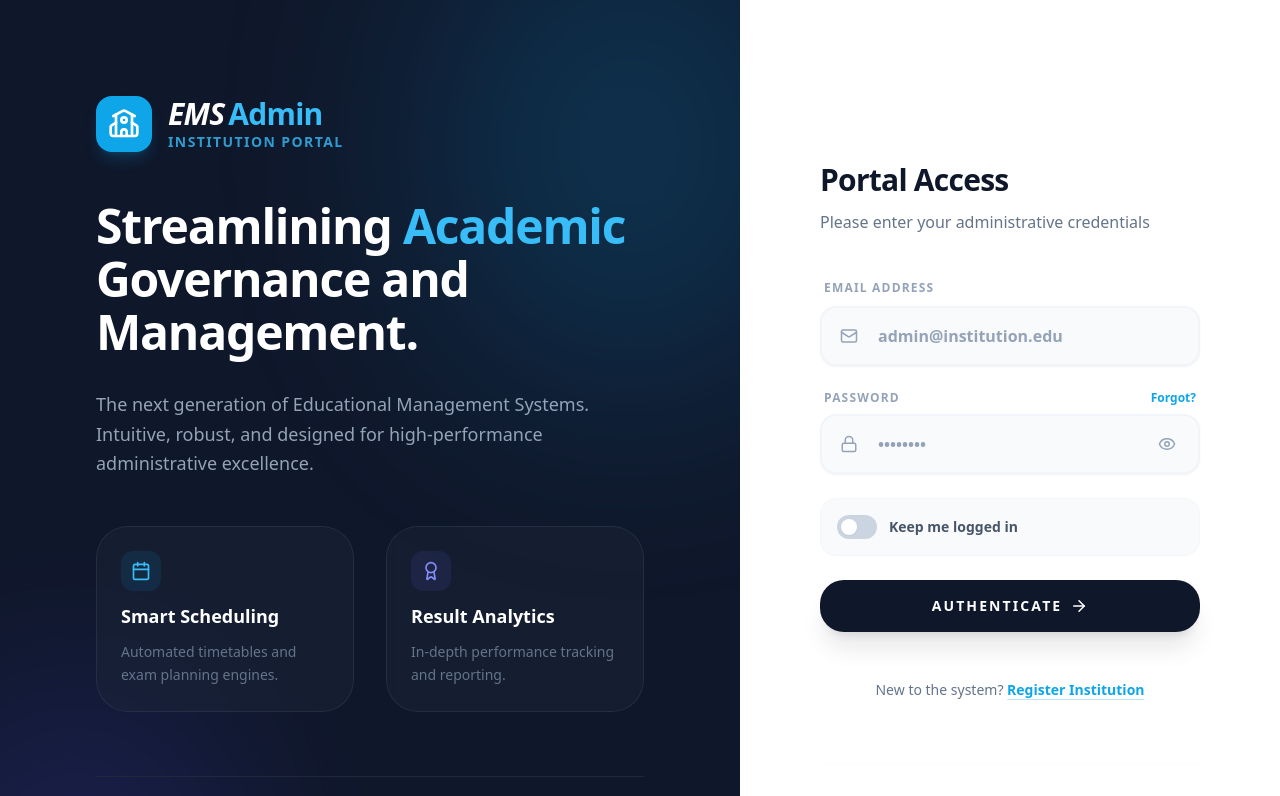
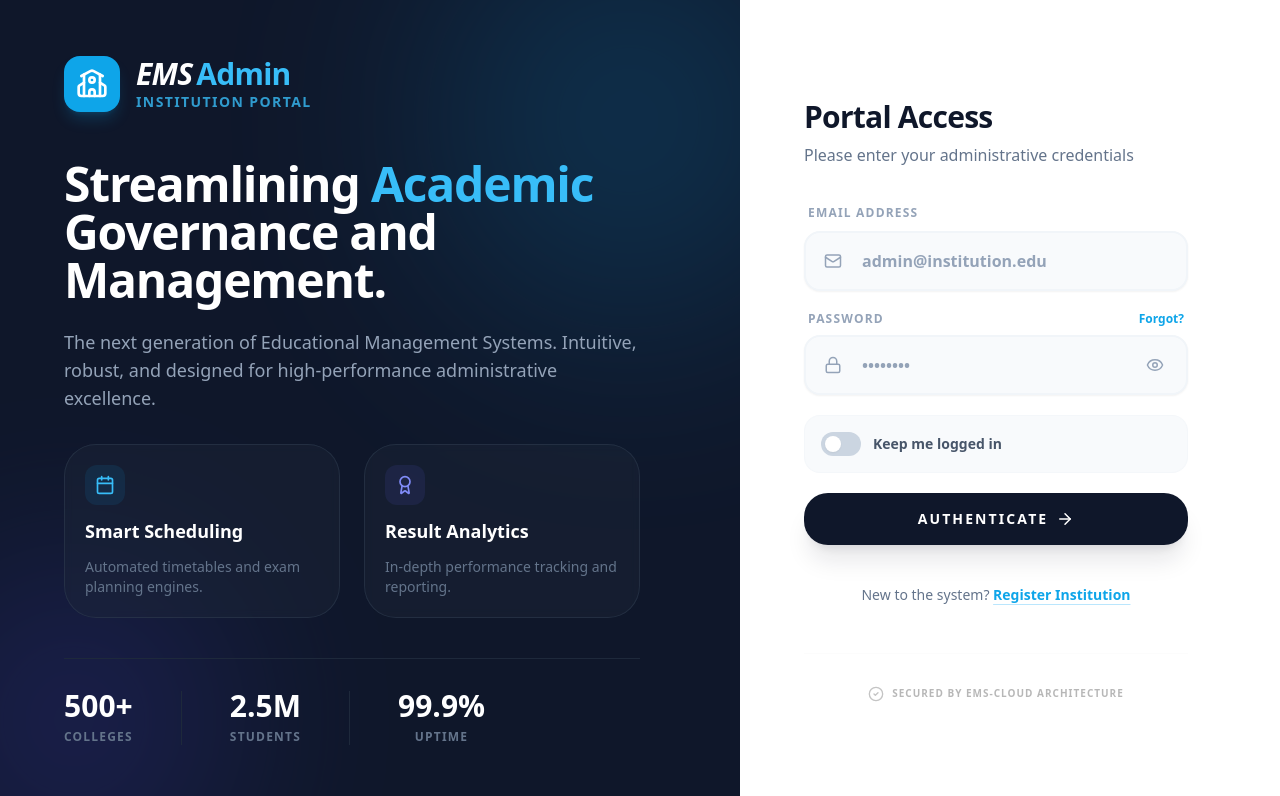
Before and after one commit to dpsrikanth/MP_DHE_EMS_RD, a React (Create React App) app in the folder mp-ems/: page / in a window 1280 px wide. Shown: the top 796 px of the page. Built offline with nearby package versions, Linux system fonts and the light colour scheme.

Commit message:
feat: implement core UI layout, login page, and global styling with Tailwind CSS.

```diff
--- a/mp-ems/src/components/Layout.js
+++ b/mp-ems/src/components/Layout.js
@@ -25,7 +25,7 @@ const Layout = ({ children }) => {
   }, []);
 
   return (
-    <div className="min-h-screen bg-slate-50 flex overflow-hidden">
+    <div className="min-h-screen bg-slate-50 flex">
       {/* Mobile Overlay */}
       {isSidebarOpen && (
         <div
@@ -42,7 +42,7 @@ const Layout = ({ children }) => {
         <Navbar toggleSidebar={() => setIsSidebarOpen(!isSidebarOpen)} isSidebarOpen={isSidebarOpen} />
 
         {/* Page Content */}
-        <main className="flex-1 p-4 lg:p-8 pb-12 animate-in fade-in slide-in-from-bottom-2 duration-500 overflow-y-auto">
+        <main className="flex-1 p-4 lg:p-8 pb-12 animate-in fade-in slide-in-from-bottom-2 duration-500">
           <div className="max-w-7xl mx-auto">
             {children}
           </div>
--- a/mp-ems/src/index.css
+++ b/mp-ems/src/index.css
@@ -15,3 +15,25 @@ code {
   font-family: source-code-pro, Menlo, Monaco, Consolas, 'Courier New',
     monospace;
 }
+
+/* Global Scrollbar Hiding */
+::-webkit-scrollbar {
+  display: none;
+  width: 0;
+  height: 0;
+}
+
+* {
+  -ms-overflow-style: none;  /* IE and Edge */
+  scrollbar-width: none;  /* Firefox */
+}
+
+/* Specific classes if needed */
+.no-scrollbar::-webkit-scrollbar {
+  display: none;
+}
+
+.no-scrollbar {
+  -ms-overflow-style: none;
+  scrollbar-width: none;
+}
--- a/mp-ems/src/pages/Login.js
+++ b/mp-ems/src/pages/Login.js
@@ -66,9 +66,9 @@ const Login = () => {
   };
 
   return (
-    <div className="min-h-screen bg-white flex flex-col md:flex-row font-sans overflow-hidden">
+    <div className="h-screen bg-white flex flex-col md:flex-row font-sans overflow-hidden">
       {/* Left Panel: Brand & Stats */}
-      <div className="relative flex-1 bg-slate-900 overflow-hidden hidden lg:flex flex-col justify-center p-16 xl:p-24 overflow-y-auto">
+      <div className="relative flex-1 bg-slate-900 overflow-hidden hidden lg:flex flex-col justify-center p-8 xl:p-16">
         {/* Abstract Background Design */}
         <div className="absolute top-0 left-0 w-full h-full opacity-20 pointer-events-none">
           <div className="absolute top-[-10%] right-[-10%] w-[50%] h-[50%] bg-sky-500 rounded-full blur-[120px]" />
@@ -86,32 +86,32 @@ const Login = () => {
             </div>
           </div>
 
-          <h2 className="text-5xl font-black text-white leading-[1.1] mb-8 tracking-tight">
+          <h2 className="text-4xl xl:text-5xl font-black text-white leading-[1.1] mb-6 tracking-tight">
             Streamlining <span className="text-sky-400">Academic</span> Governance and Management.
           </h2>
 
-          <p className="text-lg text-slate-400 font-medium mb-12 leading-relaxed">
+          <p className="text-base xl:text-lg text-slate-400 font-medium mb-8 leading-relaxed">
             The next generation of Educational Management Systems. Intuitive, robust, and designed for high-performance administrative excellence.
           </p>
 
-          <div className="grid grid-cols-2 gap-8 mb-16">
-            <div className="space-y-4 p-6 bg-slate-800/40 rounded-[2rem] border border-slate-700/50 backdrop-blur-sm">
+          <div className="grid grid-cols-2 gap-6 mb-10">
+            <div className="space-y-3 p-5 bg-slate-800/40 rounded-[2rem] border border-slate-700/50 backdrop-blur-sm">
               <div className="w-10 h-10 bg-sky-500/10 rounded-xl flex items-center justify-center text-sky-400">
                 <Calendar size={20} />
               </div>
-              <h3 className="text-white font-bold text-lg leading-none">Smart Scheduling</h3>
-              <p className="text-slate-500 text-sm font-medium leading-relaxed">Automated timetables and exam planning engines.</p>
+              <h3 className="text-white font-bold text-base xl:text-lg leading-none">Smart Scheduling</h3>
+              <p className="text-slate-500 text-xs xl:text-sm font-medium leading-relaxed">Automated timetables and exam planning engines.</p>
             </div>
-            <div className="space-y-4 p-6 bg-slate-800/40 rounded-[2rem] border border-slate-700/50 backdrop-blur-sm">
+            <div className="space-y-3 p-5 bg-slate-800/40 rounded-[2rem] border border-slate-700/50 backdrop-blur-sm">
               <div className="w-10 h-10 bg-indigo-500/10 rounded-xl flex items-center justify-center text-indigo-400">
                 <Award size={20} />
               </div>
-              <h3 className="text-white font-bold text-lg leading-none">Result Analytics</h3>
-              <p className="text-slate-500 text-sm font-medium leading-relaxed">In-depth performance tracking and reporting.</p>
+              <h3 className="text-white font-bold text-base xl:text-lg leading-none">Result Analytics</h3>
+              <p className="text-slate-500 text-xs xl:text-sm font-medium leading-relaxed">In-depth performance tracking and reporting.</p>
             </div>
           </div>
 
-          <div className="flex items-center gap-12 border-t border-slate-800 pt-12">
+          <div className="flex items-center gap-8 xl:gap-12 border-t border-slate-800 pt-8">
             <div className="text-center">
               <p className="text-3xl font-black text-white leading-none mb-2">500+</p>
               <p className="text-xs font-bold text-slate-500 uppercase tracking-widest">Colleges</p>
@@ -129,9 +129,9 @@ const Login = () => {
       </div>
 
       {/* Right Panel: Login Form */}
-      <div className="w-full lg:w-[540px] bg-white flex flex-col justify-center p-8 sm:p-12 lg:p-20 relative overflow-hidden">
+      <div className="w-full lg:w-[540px] bg-white flex flex-col justify-center p-6 sm:p-8 lg:p-12 xl:p-16 relative">
         {/* Mobile Header (Only visible on small screens) */}
-        <div className="lg:hidden flex items-center gap-3 mb-12">
+        <div className="lg:hidden flex items-center gap-3 mb-8">
           <div className="w-10 h-10 bg-sky-500 rounded-xl flex items-center justify-center text-white">
             <School size={24} />
           </div>
@@ -139,12 +139,12 @@ const Login = () => {
         </div>
 
         <div className="max-w-sm mx-auto lg:mx-0 w-full">
-          <div className="mb-10 text-center lg:text-left">
-            <h2 className="text-3xl font-black text-slate-900 mb-3 tracking-tight">Portal Access</h2>
-            <p className="text-slate-500 font-medium">Please enter your administrative credentials</p>
+          <div className="mb-8 text-center lg:text-left">
+            <h2 className="text-2xl xl:text-3xl font-black text-slate-900 mb-2 tracking-tight">Portal Access</h2>
+            <p className="text-slate-500 font-medium text-sm xl:text-base">Please enter your administrative credentials</p>
           </div>
 
-          <form onSubmit={handleLogin} className="space-y-6">
+          <form onSubmit={handleLogin} className="space-y-5">
             <div className="space-y-2">
               <label className="text-xs font-black text-slate-400 uppercase tracking-widest ml-1">Email Address</label>
               <div className="relative group">
@@ -221,7 +221,7 @@ const Login = () => {
             </button>
           </form>
 
-          <p className="mt-12 text-center text-slate-500 text-sm font-medium">
+          <p className="mt-8 xl:mt-10 text-center text-slate-500 text-sm font-medium">
             New to the system?{' '}
             <button
               onClick={() => navigate("/register")}
@@ -232,7 +232,7 @@ const Login = () => {
           </p>
 
           {/* Social Proof / Security Badge */}
-          <div className="mt-16 pt-8 border-t border-slate-50 flex items-center justify-center gap-2 opacity-50 grayscale hover:grayscale-0 hover:opacity-100 transition-all duration-500">
+          <div className="mt-8 xl:mt-12 pt-6 xl:pt-8 border-t border-slate-50 flex items-center justify-center gap-2 opacity-50 grayscale hover:grayscale-0 hover:opacity-100 transition-all duration-500">
             <CheckCircle2 size={16} className="text-sky-500" />
             <span className="text-[10px] font-black uppercase tracking-widest text-slate-500">Secured by EMS-Cloud Architecture</span>
           </div>
```
